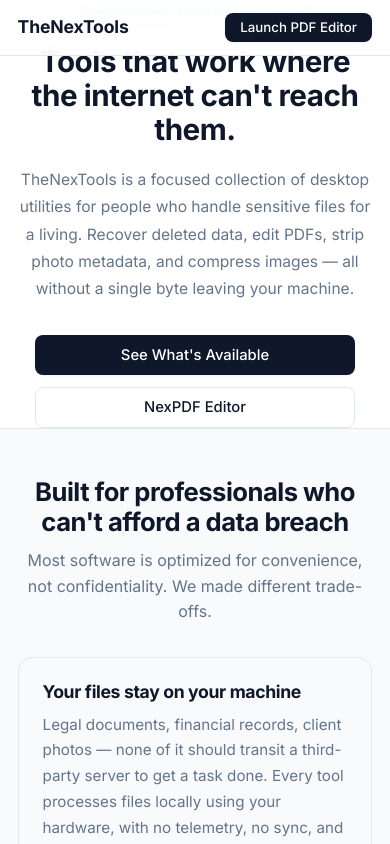
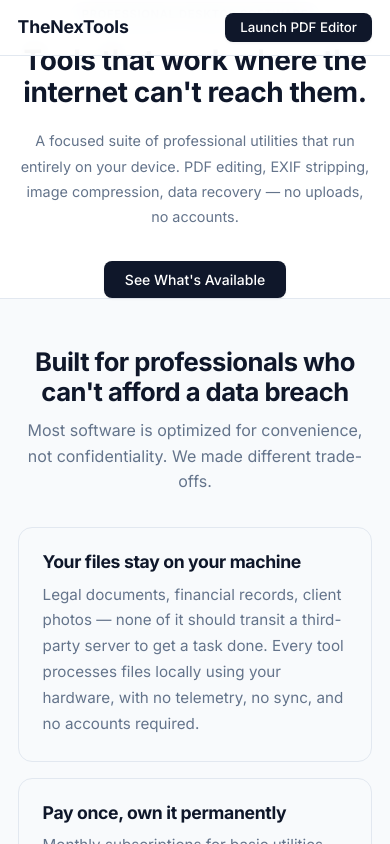
Before and after one commit to vvineet43/phoenix-recovery-monorepo, a Next.js app in the folder apps/website/: page / in a window 390 px wide. Shown: the top 844 px of the page. Built offline with nearby package versions, Linux system fonts and the light colour scheme.

Commit message:
fix: cleaner mobile hero — badge clears nav, compact buttons, shorter copy, secondary CTA hidden on mobile

```diff
--- a/apps/website/src/app/globals.css
+++ b/apps/website/src/app/globals.css
@@ -383,27 +383,37 @@
 
   /* Hero */
   .hero {
-    padding-top: calc(var(--nav-h) + 2.5rem);
+    padding-top: calc(var(--nav-h) + 4rem);
     padding-bottom: 3rem;
   }
 
   .hero h1 {
-    font-size: 1.85rem;
+    font-size: 1.75rem;
     letter-spacing: -0.015em;
   }
 
-  .hero > p { font-size: 0.975rem; }
-
-  .hero-actions {
-    flex-direction: column;
-    align-items: center;
+  .hero > p {
+    font-size: 0.9rem;
+    margin-bottom: 0;
   }
 
-  .hero-actions .btn {
-    width: 100%;
-    max-width: 320px;
-    padding: 0.75rem 1.25rem;
-    font-size: 0.925rem;
+  /* Keep hero actions as a centered row of compact buttons */
+  .hero-actions {
+    flex-direction: row;
+    justify-content: center;
+    flex-wrap: wrap;
+    gap: 0.6rem;
+  }
+
+  /* Hide the secondary outline CTA on mobile — reduce clutter */
+  .hero-actions .btn-outline {
+    display: none;
+  }
+
+  .hero-actions .btn-primary {
+    padding: 0.65rem 1.25rem;
+    font-size: 0.875rem;
+    border-radius: 8px;
   }
 
   /* Sections */
--- a/apps/website/src/app/page.js
+++ b/apps/website/src/app/page.js
@@ -25,7 +25,7 @@
         <div className="badge">Professional Desktop Software</div>
         <h1>Tools that work where the internet can&apos;t reach them.</h1>
         <p>
-          TheNexTools is a focused collection of desktop utilities for people who handle sensitive files for a living. Recover deleted data, edit PDFs, strip photo metadata, and compress images — all without a single byte leaving your machine.
+          A focused suite of professional utilities that run entirely on your device. PDF editing, EXIF stripping, image compression, data recovery — no uploads, no accounts.
         </p>
         <div className="hero-actions">
           <a href="#tools" className="btn btn-primary">See What&apos;s Available</a>
```
